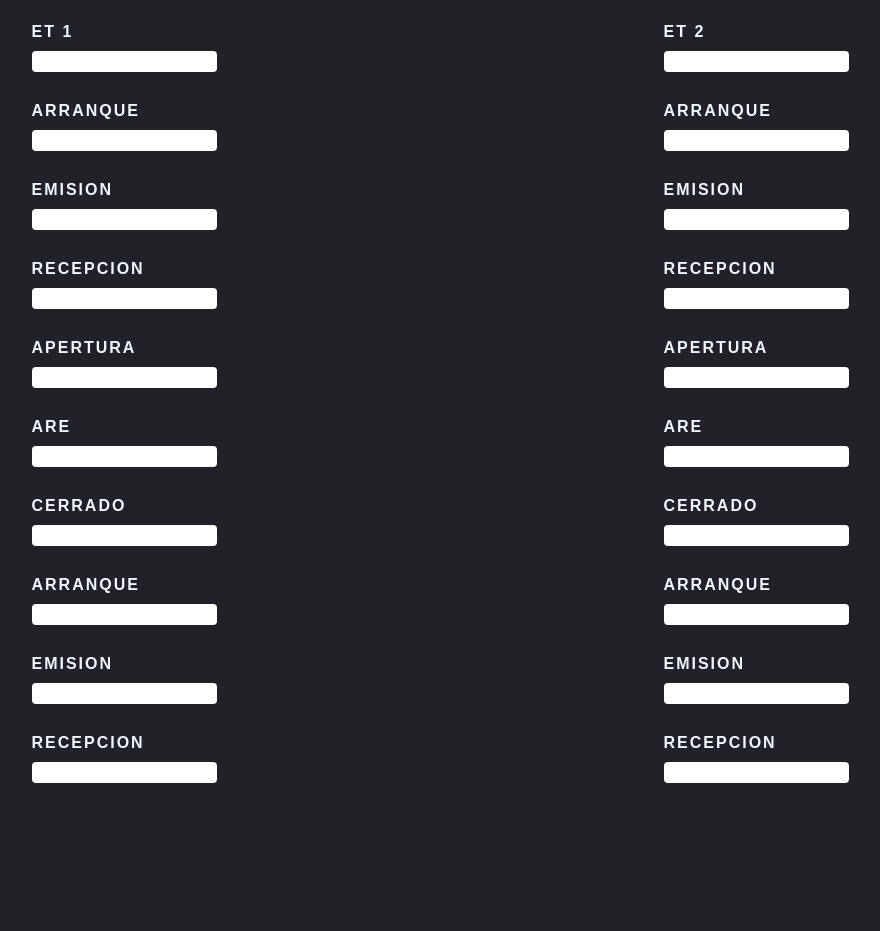
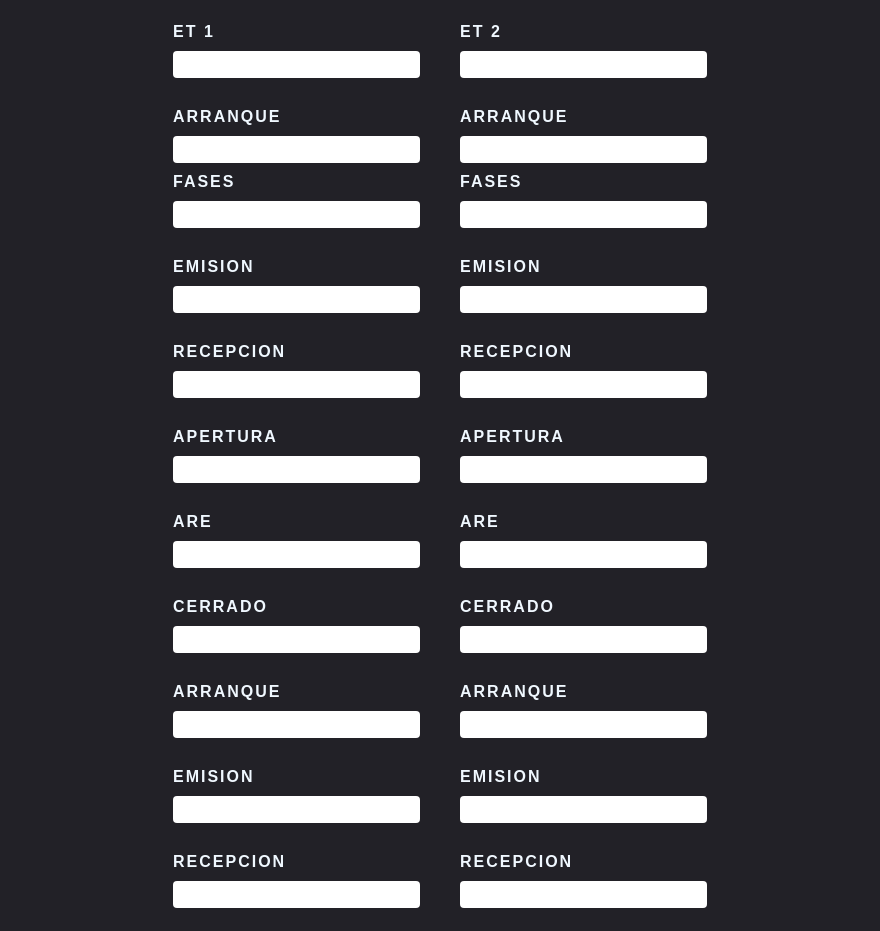
Before and after one commit to Lucasabdala94/SOE, a React (Create React App) app: page / in a window 1280 px wide. Shown: the whole page, without its empty margins (200-1080 px from the left). Before the commit the page ends 806 px from the top, so only its background shows below. Built offline with nearby package versions, Linux system fonts and the light colour scheme.

Commit message:
agregado fases

```diff
--- a/src/App.js
+++ b/src/App.js
@@ -1,4 +1,4 @@
-import React from 'react';
+import React, { useState } from 'react';
 import './style.css';
 
 export default function App() {
@@ -18,9 +18,13 @@ export default function App() {
         <div className="contenedorinput">
           <label>ARRANQUE</label>
           <input className="Input"></input>
+          <label>FASES</label>
+          <input className="Input"></input>
         </div>
         <div className="contenedorinput">
           <label>ARRANQUE</label>
+          <input className="Input"></input>
+          <label>FASES</label>
           <input className="Input"></input>
         </div>
       </div>
--- a/src/style.css
+++ b/src/style.css
@@ -8,7 +8,8 @@ body {
 }
 .contenedor {
   display: flex;
-  justify-content: space-around;
+  gap: 10px;
+  justify-content: center;
   color: aliceblue;
 }
 .contenedorinput {
@@ -28,4 +29,5 @@ body {
   border-radius: 4px;
   border: none;
   outline: none;
+  font-size: 18px;
 }
```
